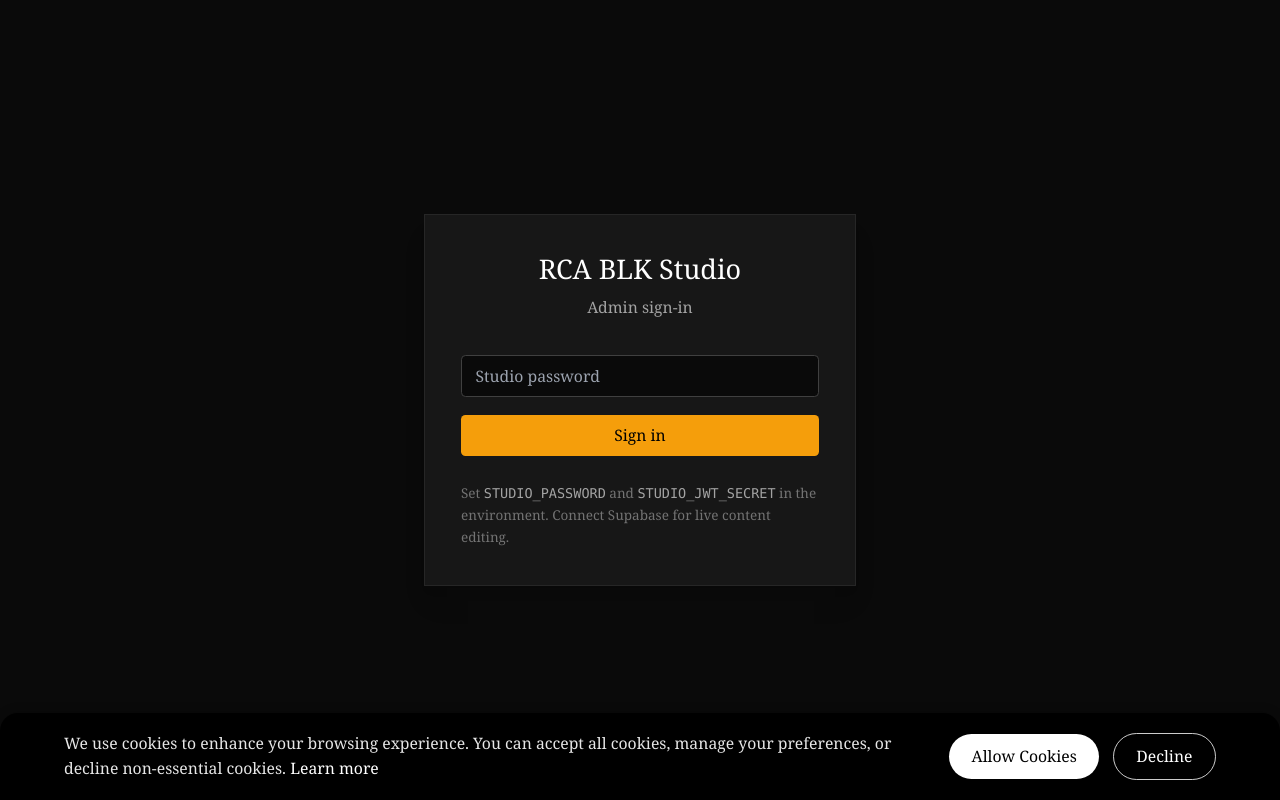
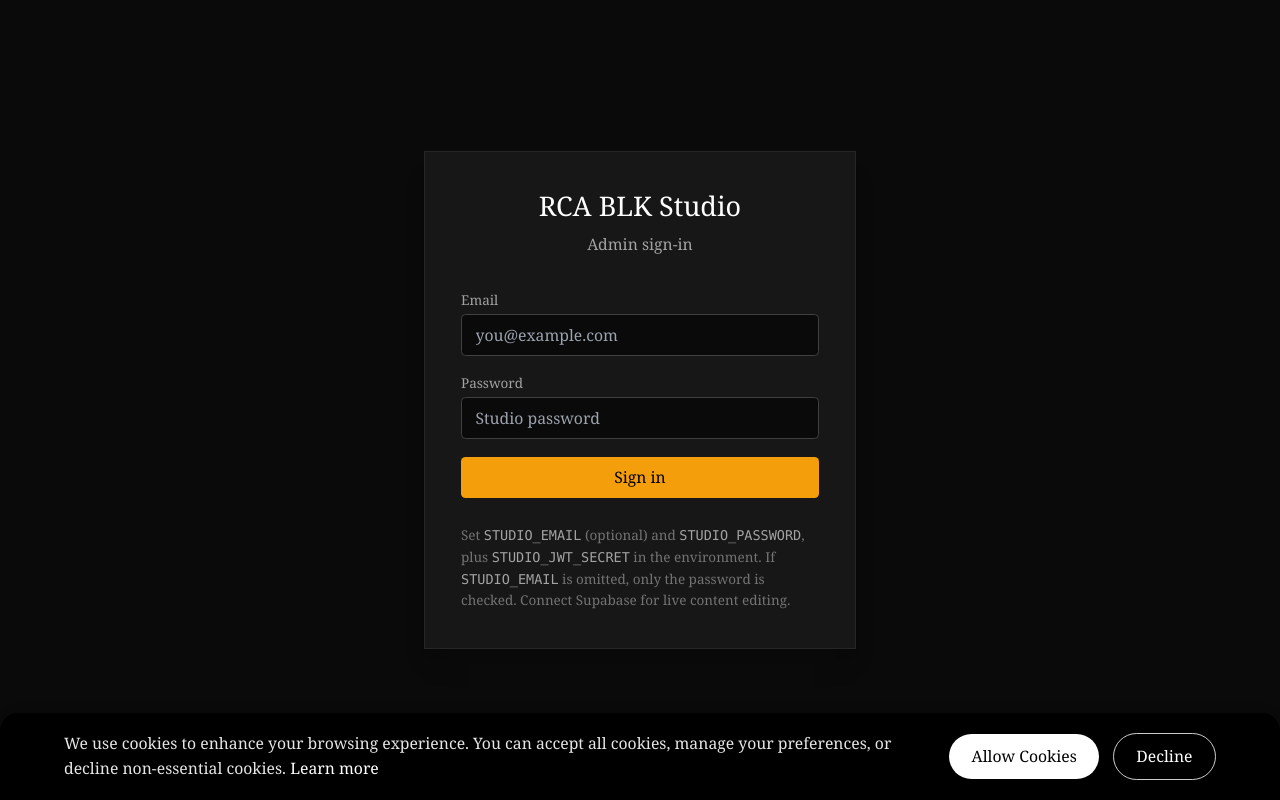
Before and after one commit to elokaagu/rcablk-main, a Next.js app: page /studio/login in a window 1280 px wide. Built offline with nearby package versions, Linux system fonts and the light colour scheme; no server answers; a web font is replaced by a local one.

Commit message:
Studio login: optional STUDIO_EMAIL + password; login form asks for both
When STUDIO_EMAIL is set, POST /api/studio/login requires matching email and STUDIO_PASSWORD. Omit STUDIO_EMAIL to keep password-only behaviour for existing deploys.

Co-authored-by: Cursor <cursoragent@cursor.com>

```diff
--- a/src/app/api/studio/login/route.ts
+++ b/src/app/api/studio/login/route.ts
@@ -2,17 +2,27 @@ import { cookies } from "next/headers";
 import { NextResponse } from "next/server";
 import { STUDIO_COOKIE_NAME, signStudioToken } from "@/lib/studio/jwt";
 
+function normEmail(s: string | undefined): string {
+  return (s ?? "").trim().toLowerCase();
+}
+
 export async function POST(req: Request) {
   try {
-    const body = (await req.json()) as { password?: string };
-    const expected = process.env.STUDIO_PASSWORD;
-    if (!expected) {
+    const body = (await req.json()) as { email?: string; password?: string };
+    const expectedPassword = process.env.STUDIO_PASSWORD;
+    if (!expectedPassword) {
       return NextResponse.json({ error: "STUDIO_PASSWORD is not set on the server." }, { status: 503 });
     }
     if (!process.env.STUDIO_JWT_SECRET || process.env.STUDIO_JWT_SECRET.length < 16) {
       return NextResponse.json({ error: "STUDIO_JWT_SECRET must be at least 16 characters." }, { status: 503 });
     }
-    if (body.password !== expected) {
+
+    const expectedEmail = process.env.STUDIO_EMAIL?.trim();
+    if (expectedEmail) {
+      if (normEmail(body.email) !== normEmail(expectedEmail) || body.password !== expectedPassword) {
+        return NextResponse.json({ error: "Invalid email or password" }, { status: 401 });
+      }
+    } else if (body.password !== expectedPassword) {
       return NextResponse.json({ error: "Invalid password" }, { status: 401 });
     }
 
--- a/src/app/studio/login/page.tsx
+++ b/src/app/studio/login/page.tsx
@@ -4,6 +4,7 @@ import { useState } from "react";
 import { useRouter } from "next/navigation";
 
 export default function StudioLoginPage() {
+  const [email, setEmail] = useState("");
   const [password, setPassword] = useState("");
   const [error, setError] = useState<string | null>(null);
   const [loading, setLoading] = useState(false);
@@ -17,7 +18,7 @@ export default function StudioLoginPage() {
       const res = await fetch("/api/studio/login", {
         method: "POST",
         headers: { "Content-Type": "application/json" },
-        body: JSON.stringify({ password }),
+        body: JSON.stringify({ email, password }),
       });
       const data = (await res.json().catch(() => ({}))) as { error?: string };
       if (!res.ok) {
@@ -38,7 +39,22 @@ export default function StudioLoginPage() {
         <p className="mt-2 text-center text-sm text-neutral-400">Admin sign-in</p>
         <form onSubmit={onSubmit} className="mt-8 space-y-4">
           <div>
-            <label htmlFor="pw" className="sr-only">
+            <label htmlFor="email" className="mb-1 block text-xs font-medium text-neutral-400">
+              Email
+            </label>
+            <input
+              id="email"
+              type="email"
+              autoComplete="username"
+              value={email}
+              onChange={(e) => setEmail(e.target.value)}
+              className="w-full rounded border border-neutral-700 bg-neutral-950 px-3 py-2 text-sm text-white outline-none ring-offset-neutral-950 focus:ring-2 focus:ring-amber-500"
+              placeholder="you@example.com"
+              required
+            />
+          </div>
+          <div>
+            <label htmlFor="pw" className="mb-1 block text-xs font-medium text-neutral-400">
               Password
             </label>
             <input
@@ -62,9 +78,11 @@ export default function StudioLoginPage() {
           </button>
         </form>
         <p className="mt-6 text-xs leading-relaxed text-neutral-500">
-          Set <code className="text-neutral-400">STUDIO_PASSWORD</code> and{" "}
-          <code className="text-neutral-400">STUDIO_JWT_SECRET</code> in the environment. Connect Supabase
-          for live content editing.
+          Set <code className="text-neutral-400">STUDIO_EMAIL</code> (optional) and{" "}
+          <code className="text-neutral-400">STUDIO_PASSWORD</code>, plus{" "}
+          <code className="text-neutral-400">STUDIO_JWT_SECRET</code> in the environment. If{" "}
+          <code className="text-neutral-400">STUDIO_EMAIL</code> is omitted, only the password is checked. Connect
+          Supabase for live content editing.
         </p>
       </div>
     </div>
```
Also changed, not shown: 1 other file (tests, documents, lock files or other folders).
